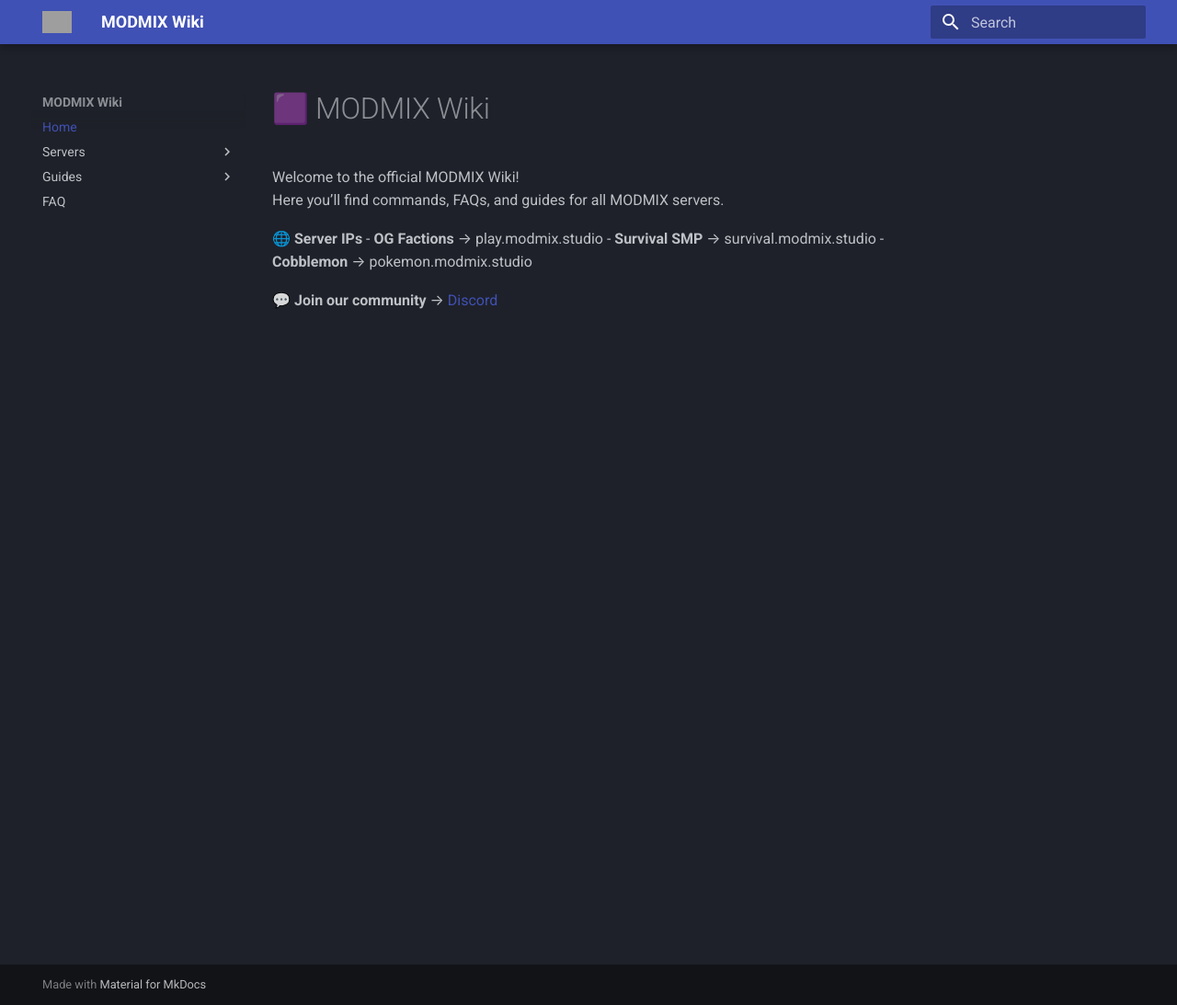
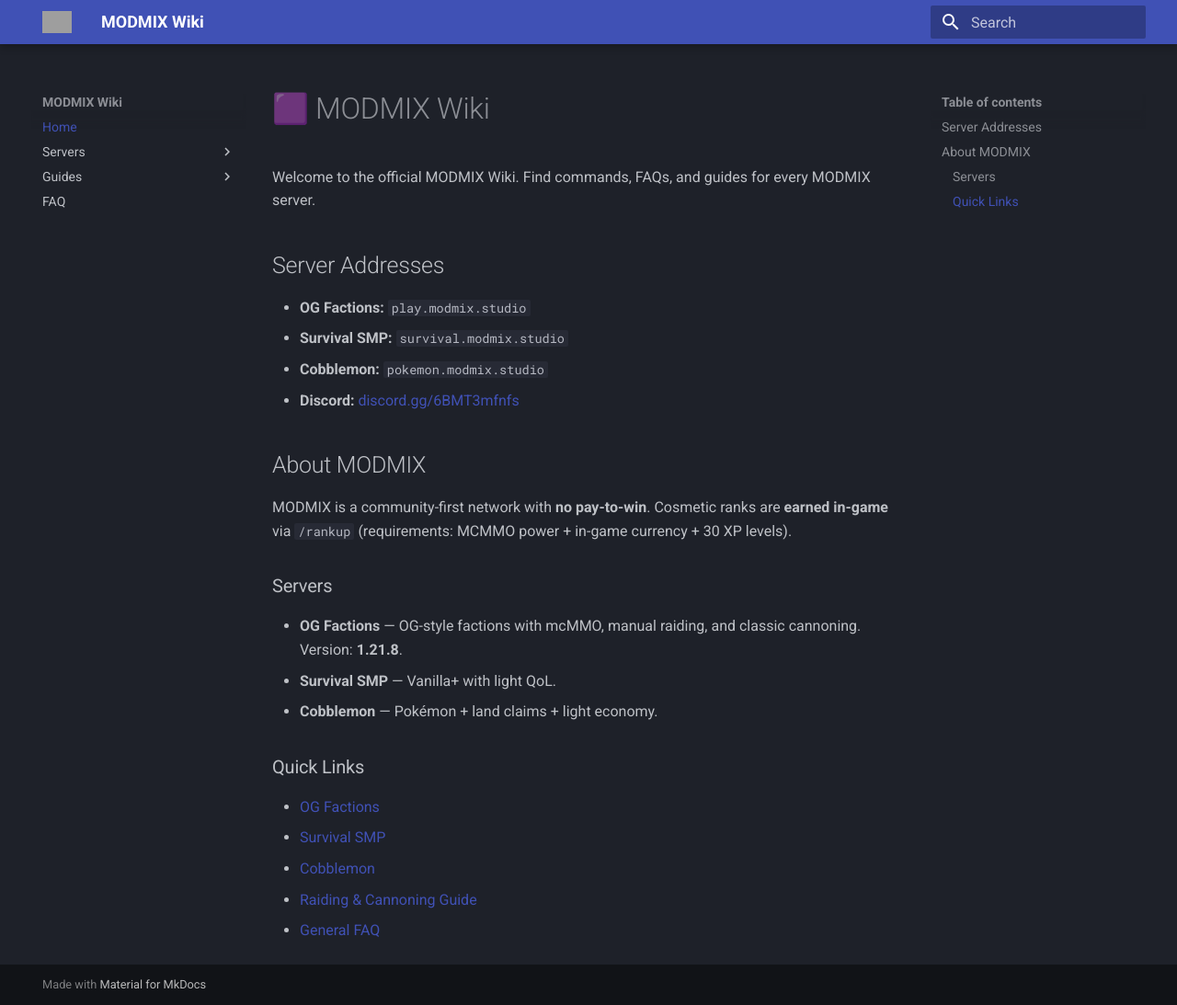
Before and after one commit to SmallSansSerif/modmix-wiki, an MkDocs documentation site: the page built from docs/index.md, in a window 1280 px wide and 1093 px high. Shown: the whole window at 92% size. Built offline with MkDocs 1.6.1 and Material for MkDocs 9.7.7, drawn with Linux system fonts in a browser that asks for light colours; grey boxes are pictures that could not be loaded.

Commit message:
Update index.md

```diff
--- a/docs/index.md
+++ b/docs/index.md
@@ -1,11 +1,24 @@
 # 🟪 MODMIX Wiki
 
-Welcome to the official MODMIX Wiki!
-Here you’ll find commands, FAQs, and guides for all MODMIX servers.
+Welcome to the official MODMIX Wiki. Find commands, FAQs, and guides for every MODMIX server.
 
-🌐 **Server IPs**
-- **OG Factions** → play.modmix.studio
-- **Survival SMP** → survival.modmix.studio
-- **Cobblemon** → pokemon.modmix.studio
+## Server Addresses
+- **OG Factions:** `play.modmix.studio`
+- **Survival SMP:** `survival.modmix.studio`
+- **Cobblemon:** `pokemon.modmix.studio`
+- **Discord:** [discord.gg/6BMT3mfnfs](https://discord.gg/6BMT3mfnfs)
 
-💬 **Join our community** → [Discord](https://discord.gg/6BMT3mfnfs)
+## About MODMIX
+MODMIX is a community-first network with **no pay-to-win**. Cosmetic ranks are **earned in-game** via `/rankup` (requirements: MCMMO power + in-game currency + 30 XP levels).
+
+### Servers
+- **OG Factions** — OG-style factions with mcMMO, manual raiding, and classic cannoning. Version: **1.21.8**.
+- **Survival SMP** — Vanilla+ with light QoL.
+- **Cobblemon** — Pokémon + land claims + light economy.
+
+### Quick Links
+- [OG Factions](factions.md)
+- [Survival SMP](survival.md)
+- [Cobblemon](cobblemon.md)
+- [Raiding & Cannoning Guide](raiding.md)
+- [General FAQ](faq.md)
```
